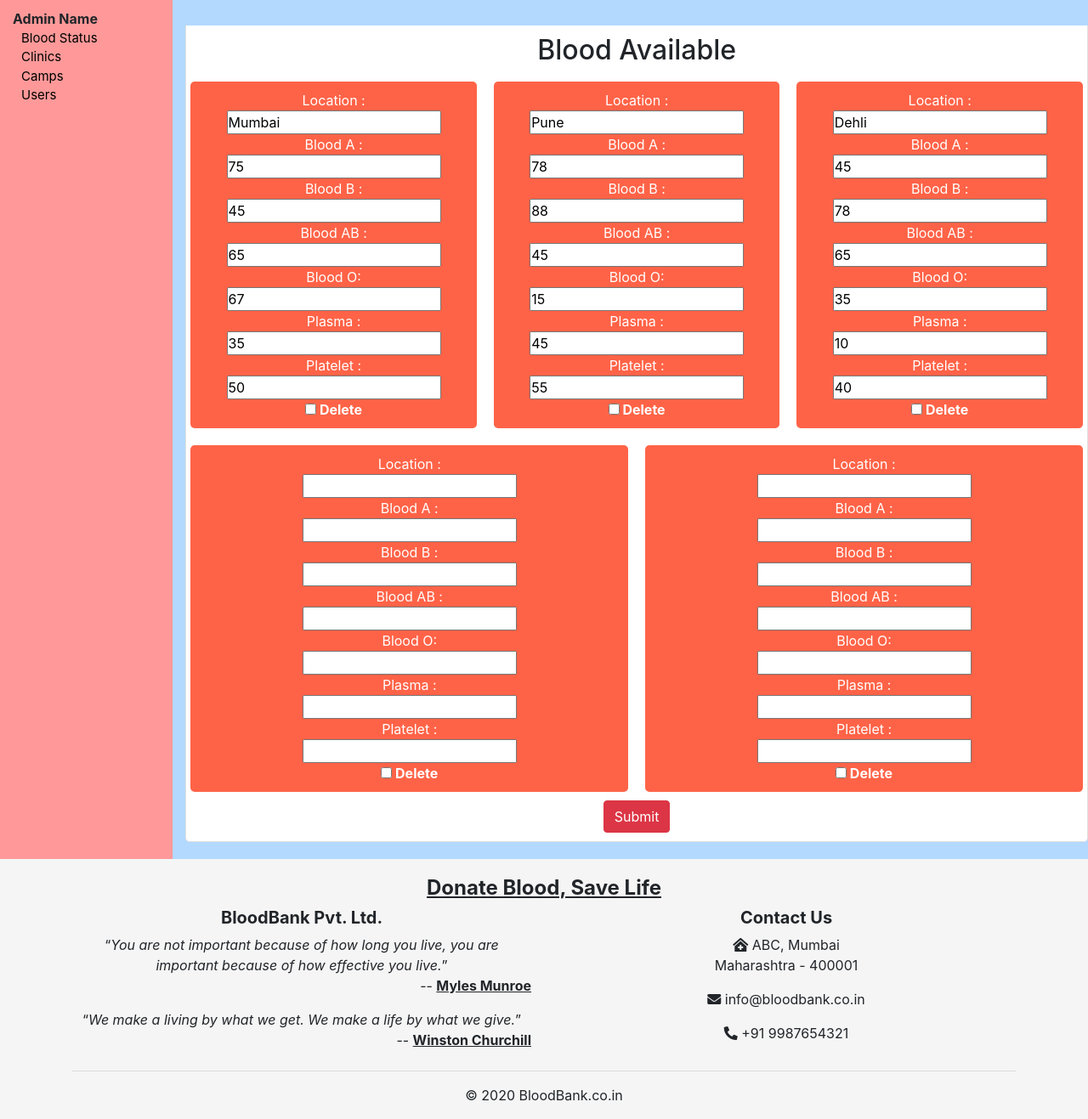
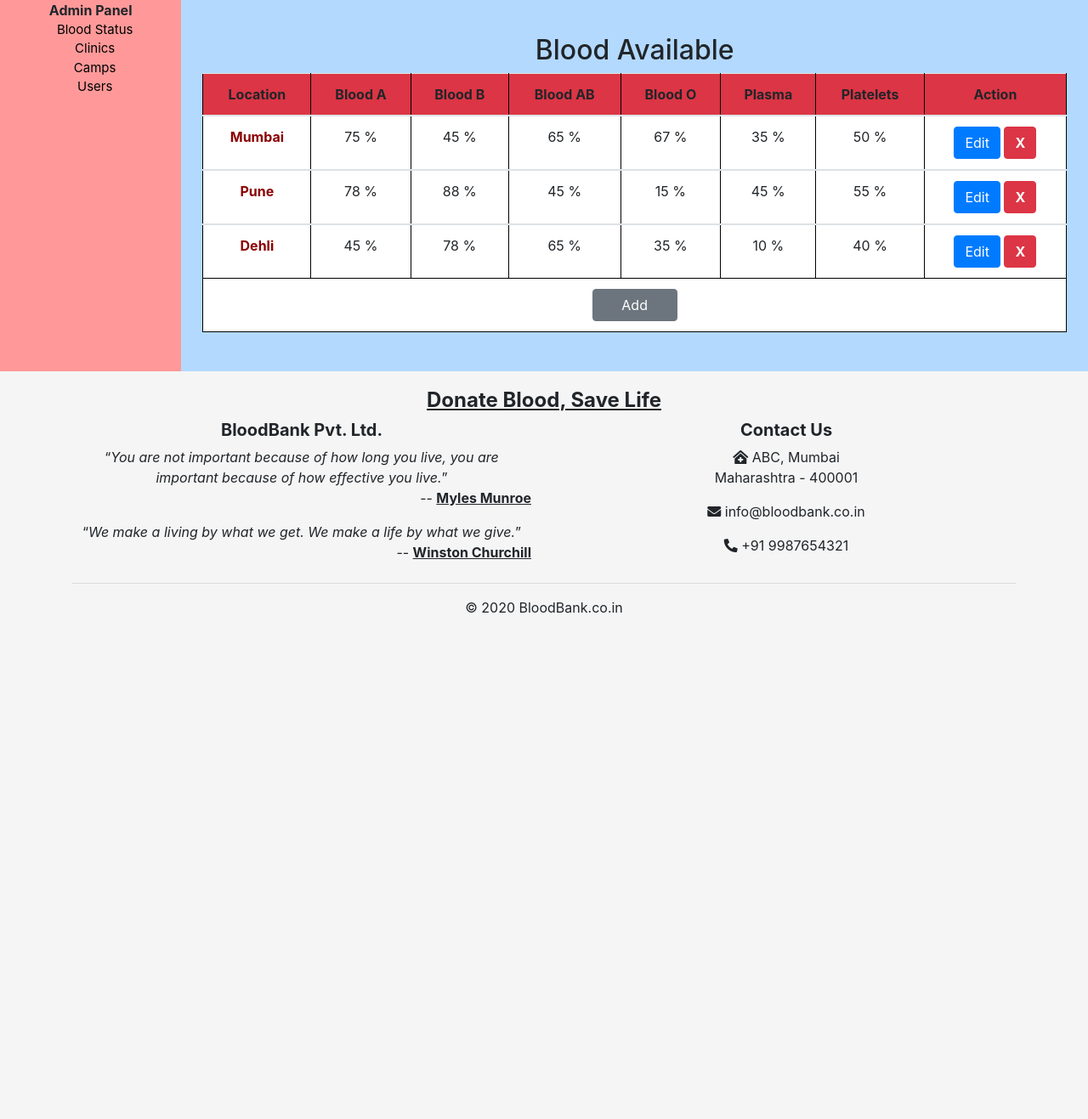
Before and after one commit to JitendraDandekar/BloodBankManagementSystem, a Django app: page /account/adminpanel/ in a window 1280 px wide. Shown: the part 58-1375 px from the top of the page at 85% size. After the commit the page ends 780 px from the top, so only its background shows below. Run offline with Django 3.2, Linux system fonts and the light colour scheme; a user stored in the database is signed in; data comes from the database, SQL or seed files in the repository; both versions use the stored data as it was after the commit; some libraries are stand-ins or nearby versions.

Commit message:
configured admin panel

```diff
--- a/accounts/forms.py
+++ b/accounts/forms.py
@@ -26,17 +26,31 @@
         	'birthdate' : forms.DateInput(attrs={'type': 'date'}),
         }
 
+CHOICE = (('True','Yes'),('False','No'))
 class AdminPanelUserForm(forms.ModelForm):
     class Meta:
         model = User
-        fields = '__all__'
+        fields = ('first_name', 'last_name', 'username', 'email', 'is_staff')
+        widgets = {
+            'is_staff' : forms.Select(choices=CHOICE, attrs={'style':'width:50%'})
+        }
 
 class AdminPanelProfileForm(forms.ModelForm):
     class Meta:
         model = Profile
         fields = '__all__'
+        widgets = {
+            'per_add' : forms.TextInput(attrs={'style':'width: 90%;'}),
+            'temp_add' : forms.TextInput(attrs={'style':'width: 90%;'}),
+            'dob' : forms.DateInput(attrs={'type':'date'}),
+            'gender' : forms.Select(choices=GENDER),
+        }
 
 class AdminPanelMemberForm(forms.ModelForm):
     class Meta:
         model = Member
         fields = '__all__'
+        widgets = {
+            'birthdate' : forms.DateInput(attrs={'type':'date'}),
+            'member_gender' : forms.Select(choices=GENDER)
+        }
--- a/accounts/urls.py
+++ b/accounts/urls.py
@@ -9,4 +9,6 @@
     path('profile/edit/', editProfile, name='editprofile'),
     path('adminpanel/', admin_panel, name='adminpanel'),
     path('adminpanel/userprofile/<int:pk>/', user_profile, name='userprofile'),
+    path('adminpanel/edits/<str:field>/<int:pk>/', edit_panel, name='editpanel'),
+    path('adminpanel/delete/<str:field>/<int:pk>/', delete, name='delete'),
 ]
--- a/accounts/views.py
+++ b/accounts/views.py
@@ -1,5 +1,6 @@
 from django.shortcuts import render, redirect, HttpResponse
 from django.contrib.auth.models import User, auth
+from django.contrib.auth.decorators import login_required, permission_required
 from django.contrib import messages
 from django.forms import modelformset_factory, inlineformset_factory
 from .forms import *
@@ -25,9 +26,11 @@
     else:
         return render(request, 'login.html' )
 
+
 def logout(request):
     auth.logout(request)
     return render(request, 'index.html')
+
 
 def register(request):
     if request.method == 'POST':
@@ -65,10 +68,12 @@
     else:
         return render(request, 'registration.html')
 
+
 def profile(request):
     profile = request.user.profile
     members = Member.objects.filter(profile=profile)
     return render(request, 'profile.html', {'members': members})
+
 
 def editProfile(request):
     MemberFormSet = inlineformset_factory(Profile, Member, form=MemberForm, extra=3, max_num=10)
@@ -89,23 +94,126 @@
         member_formset = MemberFormSet(instance=profile)
         return render(request, 'editProfile.html', {'members':member_formset, 'profile': profile_formset})
 
+
+@login_required(login_url='login')
 def admin_panel(request):
     if request.user.is_staff:
         users = User.objects.all()
-        camp_details = modelformset_factory(Camp, form=CampConfirmationForm, can_delete=True, extra=2)
-        blood_status = modelformset_factory(BloodAvailibility, form=BloodAvailibilityForm, can_delete=True, extra=2)
-        care_centres = modelformset_factory(CareCentre, form=CareCentreForm, can_delete=True, extra=2)
-        return render(request, 'adminpanel.html', {'bloodstatus':blood_status, 'campdetails':camp_details, 'carecentres':care_centres, 'users':users})
+        blood_status = BloodAvailibility.objects.all()
+        care_centres = CareCentre.objects.all()
+        camp_details = Camp.objects.all()
+        return render(request, 'adminpanel.html', {'bloodstatus':blood_status, 'carecentres':care_centres, 'campdetails':camp_details, 'users':users})
+
     else:
-        return HttpResponse('<h1>Unauthorized Access !</h1>')
+        return HttpResponse('<h1>Unauthorized Access</h1>')
 
+def user_is_staff(func):
+    def staff_checker(request, *args, **kwargs):
+        if request.user.is_staff:
+            return func(request, *args, **kwargs)
+        else:
+            return HttpResponse('<h1>Unauthorized Access</h1>')
+    return staff_checker
+
+
+#@user_is_staff
 def user_profile(request, pk):
     user = User.objects.filter(id=pk)
     u = User.objects.get(id=pk)
     usersFormSet = modelformset_factory(User, form=AdminPanelUserForm, extra=0)
-    users = usersFormSet(queryset=user)
     profileFormSet = inlineformset_factory(User, Profile, form=AdminPanelProfileForm, can_delete=True)
     memberFormSet = inlineformset_factory(Profile, Member, form=AdminPanelMemberForm, can_delete=True)
-    profile = profileFormSet(instance=u)
-    members = memberFormSet(instance=u.profile)
-    return render(request, 'userProfile.html', {'users':users, 'profile':profile, 'members':members})
+    if request.method == 'POST':
+        users = usersFormSet(request.POST, queryset=user)
+        profile = profileFormSet(request.POST, request.FILES, instance=u)
+        members = memberFormSet(request.POST, instance=u.profile)
+        if users.is_valid() and profile.is_valid() and members.is_valid():
+            user = users.save()
+            profile.save()
+            members.save()
+            messages.info(request, 'Data Updated !')
+            return redirect('userprofile', pk)
+    else:
+        users = usersFormSet(queryset=user)
+        profile = profileFormSet(instance=u)
+        members = memberFormSet(instance=u.profile)
+        return render(request, 'userProfile.html', {'users':users, 'profile':profile, 'members':members})
+
+def edit_panel(request, field, pk):
+    if field == 'bloods':
+        b_id = BloodAvailibility.objects.filter(id=pk)
+        bloodStatusFormSet = modelformset_factory(BloodAvailibility, form=BloodAvailibilityForm, can_delete=True, extra=0)
+        if request.method == 'POST':
+            blood_status = bloodStatusFormSet(request.POST, queryset=b_id)
+            if blood_status.is_valid():
+                blood_status.save()
+                messages.info(request, 'Data Updated !')
+                return redirect('editpanel', field, pk)
+        else:
+            blood_status = bloodStatusFormSet(queryset=b_id)
+            return render(request, 'updatePanel.html', {'bloodstatus':blood_status})
+
+    elif field == 'camps':
+        c_id = Camp.objects.filter(id=pk)
+        campFormSet = modelformset_factory(Camp, form=CampConfirmationForm, can_delete=True, extra=0)
+        if request.method == 'POST':
+            camp_details = campFormSet(request.POST, queryset=c_id)
+            if camp_details.is_valid():
+                camp_details.save()
+                messages.info(request, 'Data Updated !')
+                return redirect('editpanel', field, pk)
+        else:
+            camp_details = campFormSet(queryset=c_id)
+            return render(request, 'updatePanel.html', {'campdetails':camp_details})
+
+    elif field == 'centre':
+        care_id = CareCentre.objects.filter(id=pk)
+        careCentreFormSet = modelformset_factory(CareCentre, form=CareCentreForm, can_delete=True, extra=0)
+        if request.method == 'POST':
+            care_centre = careCentreFormSet(request.POST, queryset=care_id)
+            if care_centre.is_valid():
+                care_centre.save()
+                messages.info(request, 'Data Updated !')
+                return redirect('editpanel', field, pk)
+
+        else:
+            care_centre = careCentreFormSet(queryset=care_id)
+            return render(request, 'updatePanel.html', {'carecentres':care_centre})
+
+
+
+#         camp_details = modelformset_factory(Camp, form=CampConfirmationForm, can_delete=True, extra=2)
+#         blood_status = modelformset_factory(BloodAvailibility, form=BloodAvailibilityForm, can_delete=True, extra=2)
+#         care_centres = modelformset_factory(CareCentre, form=CareCentreForm, can_delete=True, extra=2)
+#         if request.method == 'POST':
+#             #camp_details_req = camp_details(request.POST)
+#             blood_status_req = blood_status(request.POST)
+#             care_centres_req = care_centres(request.POST)
+#             print(care_centres_req)
+#             if care_centres_req.is_valid() and blood_status_req.is_valid():# and care_centres_req.is_valid():
+#                 care_centres_req.save()
+#                 blood_status_req.save()
+#                 #care_centres_req.save()
+#                 messages.info(request, 'Data Updated !')
+#                 return redirect('adminpanel')
+#         else:
+#             return render(request, 'adminpanel.html', {'bloodstatus':blood_status, 'campdetails':camp_details, 'carecentres':care_centres, 'users':users})
+#     else:
+#         return HttpResponse('<h1>Unauthorized Access !</h1>')
+
+
+def delete(request, field, pk):
+    if field == 'bloods':
+        BloodAvailibility.objects.get(id=pk).delete()
+        messages.info(request, 'Deleted !')
+        return redirect('adminpanel')
+
+    elif field == 'camps':
+        Camp.objects.get(id=pk).delete()
+        messages.info(request, 'Deleted !')
+        return redirect('adminpanel')
+
+    elif field == 'centre':
+        CareCentre.objects.get(id=pk).delete()
+        messages.info(request, 'Deleted !')
+        return redirect('adminpanel')
--- a/static/css/availibility.css
+++ b/static/css/availibility.css
@@ -44,8 +44,6 @@
 
 .admin-panel #menu{
 	background-color: #ff9999;
-	padding-top: 10px;
-	padding-left: 30px;
 }
 
 .admin-panel #menu a{
--- a/templates/adminpanel.html
+++ b/templates/adminpanel.html
@@ -1,10 +1,10 @@
 {% extends 'index.html' %}
 {% block title %}Admin Panel{% endblock %}
 {% block content %}
-<div class="admin-panel">
+<div class="admin-panel container-fluid">
 	<div class="row">
 		<div class="col-2" id="menu">
-			<strong style="font-size: bolder">Admin Name</strong>
+			<strong style="font-size: bolder">Admin Panel</strong>
 			<div class="list-group list-group-flush" id="list-tab" role="tablist">
 		      <a id="list-blood-status-list" data-toggle="list" href="#list-blood-status" role="tab" aria-controls="blood-status">Blood Status</a>
 		      <a id="list-clinics-list" data-toggle="list" href="#list-clinics" role="tab" aria-controls="clinics">Clinics</a>
@@ -13,106 +13,89 @@
 		    </div>
 		</div>
 		<div class="col-10" id="details-view">
-			<div class="tab-content" id="nav-tabContent">
+			{% block detailView %}
+			<div class="tab-content" id="nav-tabContent" style="background-color: #b3d9ff; border: none;">
 		      <div class="tab-pane fade show active" id="list-blood-status" role="tabpanel" aria-labelledby="list-blood-status-list">
 		      	<center><h2>Blood Available</h2></center>
-		      	<form method="POST">
+		      	<table class="table table-hover" style="text-align: center; background-color: white;">
+		      		<thead>
+		      			<tr class="bg-danger">
+		      				<th scope="col">Location</th>
+		      				<th scope="col">Blood A</th>
+		      				<th scope="col">Blood B</th>
+		      				<th scope="col">Blood AB</th>
+		      				<th scope="col">Blood O</th>
+		      				<th scope="col">Plasma</th>
+		      				<th scope="col">Platelets</th>
+		      				<th scope="col">Action</th>
+		      			</tr>
+		      		</thead>
+		      		{% for blood in bloodstatus %}
+		      		<tbody>
+		      			<th scope="row">{{blood.location}}</th>
+		      			<td>{{blood.blood_a}} %</td>
+		      			<td>{{blood.blood_b}} %</td>
+		      			<td>{{blood.blood_ab}} %</td>
+		      			<td>{{blood.blood_o}} %</td>
+		      			<td>{{blood.plasma}} %</td>
+		      			<td>{{blood.platelet}} %</td>
+		      			<td><a href="{% url 'editpanel' 'bloods' blood.id %}" class="btn btn-primary">Edit</a>
+		      				<a class="btn btn-danger" title="Delete" onclick="return confirm('Do you want to delete {{blood}}?')" href="{% url 'delete' 'bloods' blood.id %}"><b>X</b></a></td>
+		      		</tbody>
+		      		{% endfor %}
+		      		<tfoot>
+		      			<td scope="row" colspan="8"><a href="" class="btn btn-secondary" style="width: 100px">Add</a></td>
+		      		</tfoot>
+		      	</table>
+			  </div>
+		      <div class="tab-pane fade" id="list-clinics" role="tabpanel" aria-labelledby="list-clinics-list">
+		      	<center><h2>Care Centres</h2></center>
 		      	<div class="row">
-					{{ bloodstatus.management_form }}
-					{% for blood in bloodstatus %}
-					{{ blood.id }}
-					<div class="col" style="margin: 10px; background-color: tomato; border-radius: 5px; text-align: center; padding: 10px; color: white;">
-						Location : <br>
-						{{blood.location}}<br>
-						Blood A : <br>
-						{{blood.blood_a}}<br>
-						Blood B : <br>
-						{{blood.blood_b}}<br>
-						Blood AB : <br>
-						{{blood.blood_ab}}<br>
-						Blood O: <br>
-						{{blood.blood_o}}<br>
-						Plasma : <br>
-						{{blood.plasma}}<br>
-						Platelet : <br>
-						{{blood.platelet}}<br>
-						{% if bloodstatus.can_delete %}
-						<b>{{ blood.DELETE }}
-						{% endif %}
-						Delete</b>
+				{% for centre in carecentres %}
+			      <div class="col-sm-3" style="margin: 10px; background-color: tomato; border-radius: 5px; text-align: center; padding: 10px; color: white;">
+					<b>{{centre.clinic_name}}</b><br>
+					<i>Dr. {{centre.dr_name}}</i><br>
+					 <address>At {{centre.address}}<br>
+					 	<small>Contact : {{centre.contact}}</small>
+					 </address>
+					 <a href="{% url 'editpanel' 'centre' centre.id %}" class="btn btn-primary" style="width: 80px">Edit</a>
+		      				<a class="btn btn-danger" onclick="return confirm('Do you want to delete {{centre}}?')" href="{% url 'delete' 'centre' centre.id %}">Delete</a>
 				  </div>
 					{% endfor %}
 				</div>
-					<center><button class="btn btn-danger" type="submit">Submit</button></center>
-				</form>
+				<a href="" class="btn btn-secondary" style="width: 100px">Add</a>
 			  </div>
-		      <div class="tab-pane fade" id="list-clinics" role="tabpanel" aria-labelledby="list-clinics-list">
-		      	<center><h2>Care Centres Details</h2></center>
-		      	<form method="POST">
+		      <div class="tab-pane fade" id="list-camps" role="tabpanel" aria-labelledby="list-camps-list">
+		      	<center><h2>Camps Details</h2></center>
 		      	<div class="row">
-					{{ carecentres.management_form }}
-					{% for centre in carecentres %}
-					{{ centre.id }}
-					<div class="col" style="margin: 10px; background-color: tomato; border-radius: 5px; text-align: center; padding: 10px; color: white;">
-						Clinic Name : <br>
-						{{centre.clinic_name}}<br>
-						Dr Name : <br>
-						{{centre.dr_name}}<br>
-						Address : <br>
-						{{centre.address}}<br>
-						Contact : <br>
-						{{centre.contact}}<br>
-						{% if carecentres.can_delete %}
-						<b>{{ centre.DELETE }}
+		      		{% for camp in campdetails %}
+		      		<div class="col-sm-3" style="margin: 10px; background-color: tomato; border-radius: 5px; text-align: center; padding: 10px; color: white;">
+		      			<b>{{camp.title}}</b><br>
+		      			At {{camp.location}}<br>
+		      			By {{camp.organizer}}<br>
+		      			<small>Contact : {{camp.contact_no}}</small><br>
+		      			{{camp.date}}<br>
+		      			{% if camp.confirm %}
+		      			<a href="{% url 'editpanel' 'camps' camp.id %}" class="btn btn-primary">Approved</a>
+		      			{% else %}
+		      			<a href="{% url 'editpanel' 'camps' camp.id %}" class="btn btn-primary" title="Click For Approve">Unapprove</a>
 		      			{% endif %}
-						Delete</b>
+		      			<a class="btn btn-danger" onclick="return confirm('Do you want to delete {{camp}}?')" href="{% url 'delete' 'camps' camp.id %}">Delete</a>
 		      		</div>
 		      		{% endfor %}
 		      	</div>
-					<center><button class="btn btn-danger" type="submit">Submit</button></center>
-				</form>
-				</div>
-		      <div class="tab-pane fade" id="list-camps" role="tabpanel" aria-labelledby="list-camps-list">
-		      	<center><h2>Camps Details</h2></center>
-		      	<form method="POST">
-				  	<div class="row">
-					{{ campdetails.management_form }}
-					{% for camp in campdetails %}
-					{{ camp.id }}
-					<div class="col" style="margin: 10px; background-color: tomato; border-radius: 5px; text-align: center; padding: 10px; color: white;">
-						Title : <br>
-						{{camp.title}}<br>
-						Location : <br>
-						{{camp.location}}<br>
-						Organizer : <br>
-						{{camp.organizer}}<br>
-						Contact : <br>
-						{{camp.contact_no}}<br>
-						Date: <br>
-						{{camp.date}}<br>
-						Confirm : <br>
-						{{camp.confirm}}<br>
-						{% if campdetails.can_delete %}
-						<b>{{ camp.DELETE }}
-						{% endif %}
-						Delete</b>
-					</div>
-					{% endfor %}
-					</div>
-					<center><button class="btn btn-danger" type="submit">Submit</button></center>
-				</form>
+		      	<a href="" class="btn btn-secondary" style="width: 100px">Add</a>
 			  </div>
 		      <div class="tab-pane fade" id="list-users" role="tabpanel" aria-labelledby="list-users-list">
 		      		<center><h2>Users</h2></center>
 				  	<div class="row">
 					{% for u in users %}
-					<div class="col" style="margin: 10px; background-color: tomato; border-radius: 5px; text-align: center; padding: 10px; color: white;">
-						<a href="{% url 'userprofile' u.id %}" style="color: white;">{{u.username}}</a>
-					</div>
+						<a class="btn btn-success" href="{% url 'userprofile' u.id %}" style="width: 200px; margin: 20px">{{u.username}}</a>
 					{% endfor %}
 					</div>
 				</div>
 		    </div>
+		    {% endblock %}
 		</div>
 	</div>
 </div>
--- a/templates/index.html
+++ b/templates/index.html
@@ -57,7 +57,9 @@
                       {% if user.is_authenticated %}
                         <a class="dropdown-item" href="#">Blood Request</a>
                         {% endif %}
+                        {% if user.is_staff %}
                         <a class="dropdown-item" href="{% url 'adminpanel' %}">Admin Panel</a>
+                        {% endif %}
                         <a class="dropdown-item" href="{% url 'availibility' %}">Blood Availability</a>
                     </div>
                 </li>
```
Also changed, not shown: availibility/models.py (+17 -17 lines), templates/updatePanel.html (added, +41 -0 lines), templates/userProfile.html (+37 -45 lines), availibility/migrations/0007_auto_20201019_1540.py (added), db.sqlite3. Lines whose indentation alone changed are shown as unchanged.
